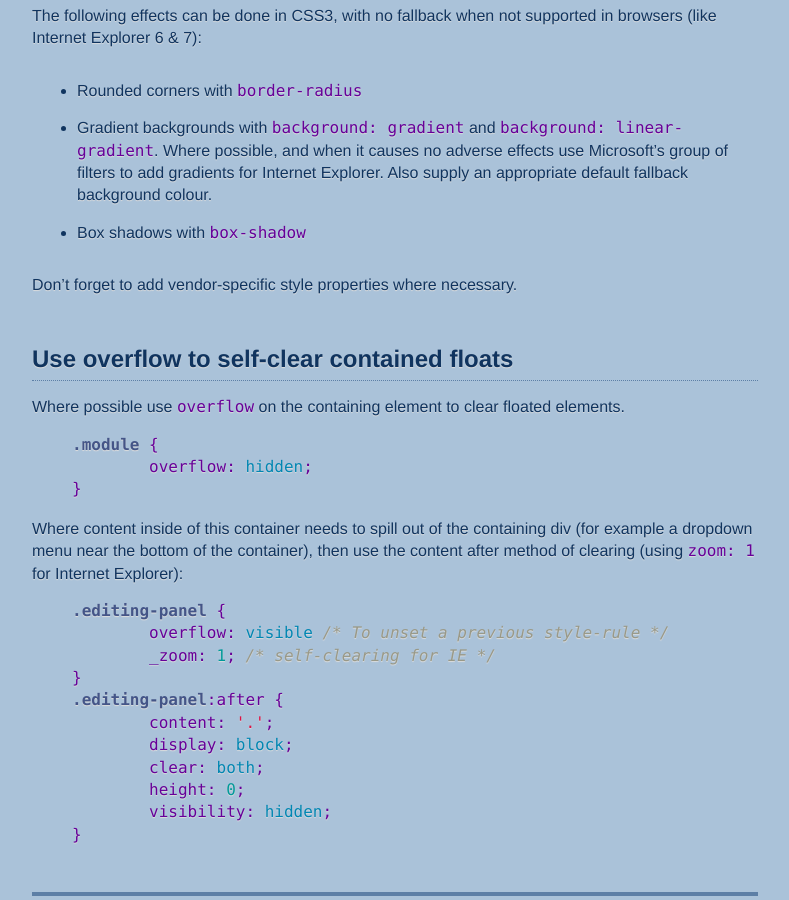
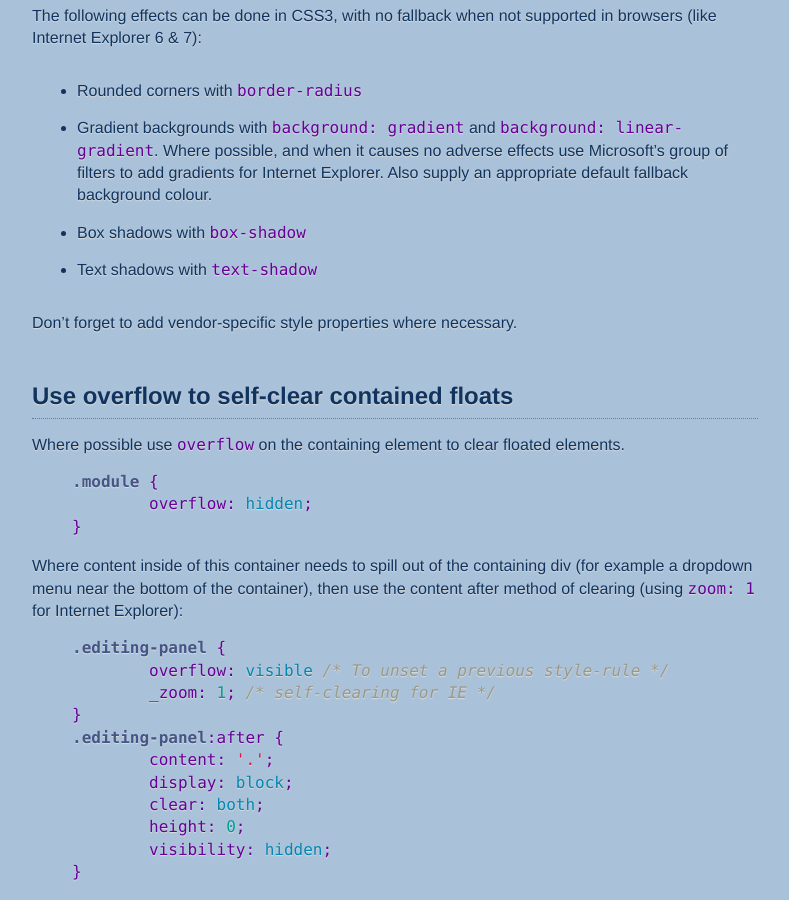
Before and after one commit to nefarioustim/front-end-development-best-practice, a Jekyll site: the page built from index.md, in a window 1280 px wide and 900 px high, scrolled down 7627 px. Shown: the whole window, without its empty margins (119-908 px from the left). Built offline with Jekyll 4.4.1, drawn with Linux system fonts in a browser that asks for light colours; Markdown is read by kramdown in place of the engine named in the settings.

Commit message:
Added text-shadow.

```diff
--- a/index.md
+++ b/index.md
@@ -371,6 +371,8 @@ in browsers (like Internet Explorer 6 & 7):
 
 * Box shadows with `box-shadow`
 
+* Text shadows with `text-shadow`
+
 Don't forget to add vendor-specific style properties where necessary.
 
 ### Use overflow to self-clear contained floats
```
